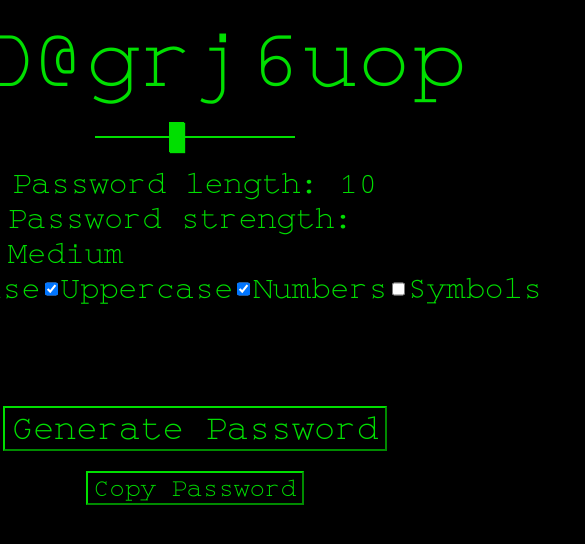
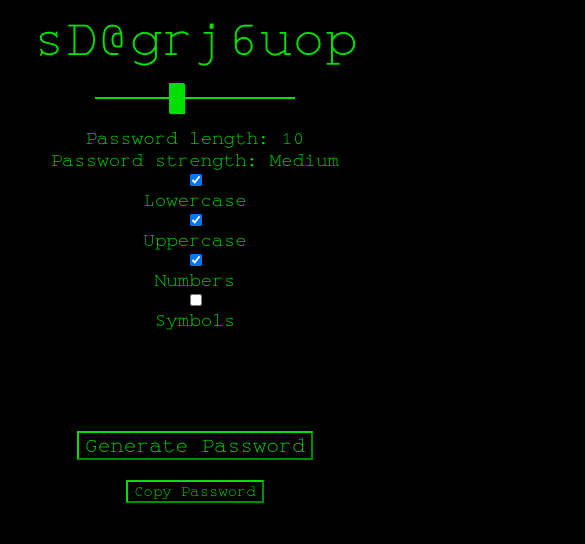
Before and after one commit to aref-akminasi/password_generator, a plain HTML site: page index.html in a window 390 px wide. Shown: the top 544 px of the page, 585 px wide, since content can reach past the window. Drawn offline with Linux system fonts and the light colour scheme.

Commit message:
Changed layout added @media

```diff
--- a/index.html
+++ b/index.html
@@ -8,18 +8,17 @@
     </head>
     <body>
         <div id="passwordcontainer">
-        <input type="text" value="sD@grj6uop" id="password">
+            <input type="text" value="sD@grj6uop" id="password">
         </div>
         <div id="passwordrangecontainer">
-        <input type="range" min="6" max="16" value="10" id="passwordrange">
+             <input type="range" min="6" max="16" value="10" id="passwordrange">
         </div>
+
         <p id="passwordlength">Password length: 10</p>
+            <div id="strength">
+                 <div id="passstrength"> Password strength: Medium</div>
+            </div>
 
-            <div id="strength">
-
-            <div id="passstrength"> Password strength: Medium</div>
-
-            </div>
         <div class="selectors">
             <input type="checkbox" name="lowercase" id="lowercase" checked>
             <label for="lowercase">Lowercase</label>
--- a/styles/styles.css
+++ b/styles/styles.css
@@ -27,6 +27,7 @@ body {
 	border: none;
 	font-family: "monospace";
 	text-align: center;
+	width: 100%;
 
 }
 
@@ -221,3 +222,13 @@ input[type=range] {
   .generatebutton {
 	  margin-top: 100px;
   }
+
+  @media only screen and (max-width: 700px) {
+	  html {
+		font-size: 6px;
+	  }
+	.selectors {
+	  display: flex;
+	  flex-direction: column;
+	}
+  }
```
